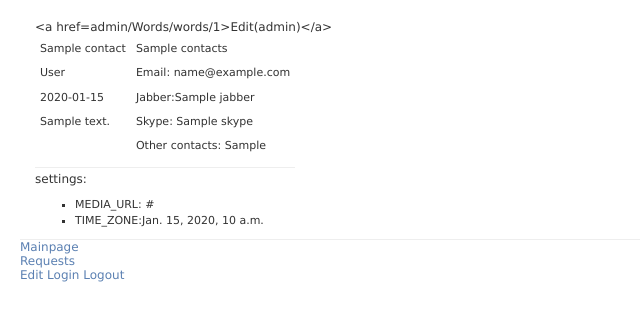
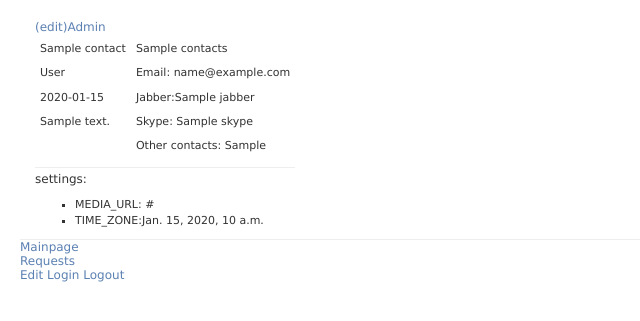
Before and after one commit to pillserg/cc42, a Django app: template contacts/templates/mainpage.html in a window 1280 px wide. Shown: the top 321 px of the page, without its empty margins (0-640 px from the left). Run offline with Django 3.2, Linux system fonts and the light colour scheme; the template is opened without the code that fills it: most values are stand-ins (such as "Sample title", 1, 10 or a date in 2020).

Commit message:
ticket:8 done

```diff
--- a/contacts/templates/mainpage.html
+++ b/contacts/templates/mainpage.html
@@ -2,7 +2,7 @@
 {% load extra_tags %}
 {% block content %}
 
-    {% obj_to_admin contacts%}
+    <a href={% obj_to_admin contacts %}>(edit)Admin</a>
     <table>
         <tr>
             <td>
--- a/templatelib/templatetags/extra_tags.py
+++ b/templatelib/templatetags/extra_tags.py
@@ -1,5 +1,7 @@
 import re
+
 from django import template
+from django.core.urlresolvers import reverse
 
 register = template.Library()
 
@@ -11,9 +13,8 @@ def obj_to_admin(obj):
     """
     # Rewrite this using reverse
     try:
-        s = str(obj.__class__)
-        ls = s[1:-1].replace("'",'').split()[1].split('.')
-        url = '/'.join(('admin', ls[1], ls[-1].lower(), str(1)))
-        return '<a href=%s>Edit(admin)</a>' % url
+        return reverse("admin:%s_%s_change" % (obj._meta.app_label,
+                                           obj._meta.module_name),
+                                           args=(obj.id,))
     except:
         return ''
```
Also changed, not shown: contacts/middleware.py (deleted).
